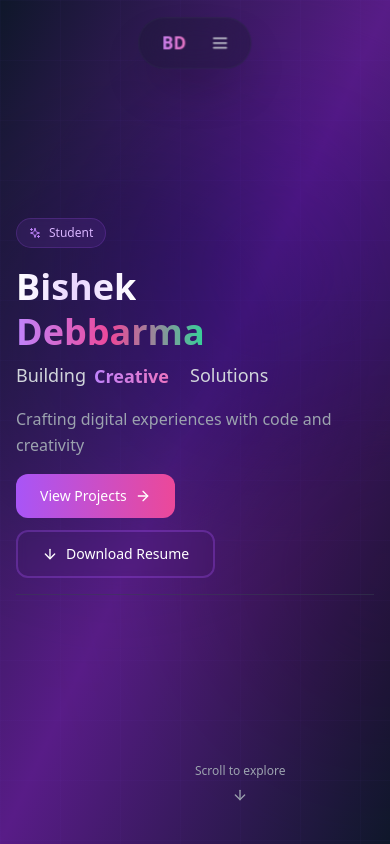
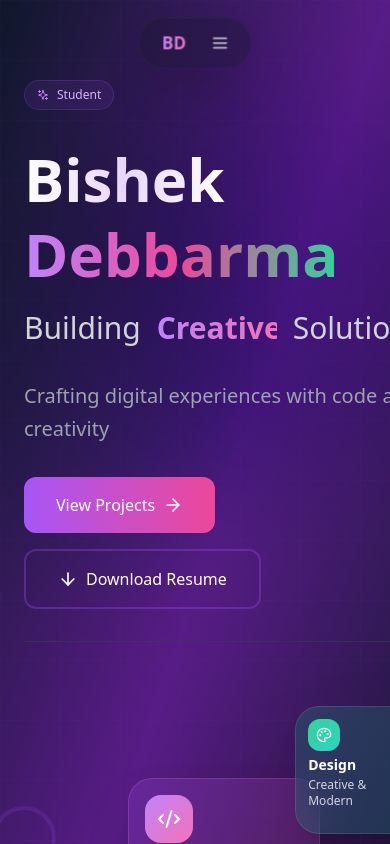
Before and after one commit to bishekdb/My-Portfolio, a React (Vite) app: page / in a window 390 px wide. Shown: the top 844 px of the page. Built offline with nearby package versions, Linux system fonts and the light colour scheme.

Commit message:
Revert Hero section to previous version - better design

```diff
--- a/src/components/Hero.tsx
+++ b/src/components/Hero.tsx
@@ -35,11 +35,11 @@ export const Hero = () => {
       <div className="absolute top-40 right-20 w-96 h-96 bg-emerald-500 rounded-full mix-blend-multiply filter blur-3xl opacity-20 animate-pulse" style={{ animationDuration: '5s', animationDelay: '1s' }} />
       <div className="absolute bottom-20 left-1/2 w-96 h-96 bg-pink-500 rounded-full mix-blend-multiply filter blur-3xl opacity-20 animate-pulse" style={{ animationDuration: '6s', animationDelay: '2s' }} />
 
-      <div className="container mx-auto px-4 sm:px-6 relative z-10">
-        <div className="grid lg:grid-cols-2 gap-8 xl:gap-16 items-center min-h-[calc(100vh-4rem)] lg:min-h-screen py-16 sm:py-20">
+      <div className="container mx-auto px-6 relative z-10">
+        <div className="grid lg:grid-cols-2 gap-8 xl:gap-16 items-center min-h-screen py-20">
           {/* Left Side - Content */}
           <div
-            className={`space-y-4 sm:space-y-6 md:space-y-8 transform transition-all duration-1000 ${
+            className={`space-y-8 transform transition-all duration-1000 ${
               isVisible ? 'translate-x-0 opacity-100' : '-translate-x-10 opacity-0'
             }`}
           >
@@ -50,8 +50,8 @@ export const Hero = () => {
             </div>
 
             {/* Main Heading with Animated Word */}
-            <div className="space-y-2 sm:space-y-3 md:space-y-4">
-              <h1 className="text-4xl sm:text-5xl md:text-7xl lg:text-8xl font-bold leading-tight">
+            <div className="space-y-4">
+              <h1 className="text-6xl md:text-7xl lg:text-8xl font-bold leading-tight">
                 <span className="bg-gradient-to-r from-white via-purple-200 to-white bg-clip-text text-transparent">
                   {portfolioConfig.name.split(' ')[0]}
                 </span>
@@ -62,9 +62,9 @@ export const Hero = () => {
               </h1>
 
               {/* Animated Rotating Text */}
-              <p className="text-lg sm:text-xl md:text-3xl lg:text-4xl font-light text-gray-300 leading-tight flex items-center flex-wrap">
-                <span className="mr-2 sm:mr-3 md:mr-4">Building</span>
-                <span className="relative w-[5.5rem] sm:w-[6rem] md:w-[7.5rem] lg:w-[9rem] h-7 sm:h-8 md:h-10 lg:h-12 flex items-center overflow-hidden">
+              <p className="text-3xl md:text-4xl font-light text-gray-300 leading-tight flex items-center">
+                <span className="mr-4">Building</span>
+                <span className="relative w-[7.5rem] md:w-[9rem] h-10 md:h-12 flex items-center overflow-visible">
                   {words.map((word, idx) => (
                     <span
                       key={idx}
@@ -80,30 +80,30 @@ export const Hero = () => {
                     </span>
                   ))}
                 </span>
-                <span className="ml-2 sm:ml-3 md:ml-4">Solutions</span>
+                <span className="ml-4">Solutions</span>
               </p>
             </div>
 
             {/* Description */}
-            <p className="text-base sm:text-lg md:text-xl text-gray-400 leading-relaxed max-w-xl">
+            <p className="text-xl text-gray-400 leading-relaxed max-w-xl">
               {portfolioConfig.tagline}
             </p>
 
             {/* CTA Buttons */}
-            <div className="flex flex-wrap gap-3 sm:gap-4">
+            <div className="flex flex-wrap gap-4">
               <button
                 onClick={scrollToProjects}
-                className="group px-6 sm:px-8 py-3 sm:py-4 bg-gradient-to-r from-purple-500 to-pink-500 text-white rounded-xl font-medium transition-all duration-300 transform hover:scale-105 hover:shadow-2xl hover:shadow-purple-500/50 flex items-center gap-2 text-sm sm:text-base"
+                className="group px-8 py-4 bg-gradient-to-r from-purple-500 to-pink-500 text-white rounded-xl font-medium transition-all duration-300 transform hover:scale-105 hover:shadow-2xl hover:shadow-purple-500/50 flex items-center gap-2"
               >
                 View Projects
-                <ArrowRight className="w-4 h-4 sm:w-5 sm:h-5 group-hover:translate-x-1 transition-transform" />
+                <ArrowRight className="w-5 h-5 group-hover:translate-x-1 transition-transform" />
               </button>
               <a
                 href="/Bishek-Debbarma-Resume.pdf"
                 download="Bishek-Debbarma-Resume.pdf"
-                className="px-6 sm:px-8 py-3 sm:py-4 border-2 border-purple-500/30 text-white rounded-xl font-medium hover:bg-purple-500/10 hover:border-purple-500 transition-all duration-300 backdrop-blur-sm flex items-center gap-2 text-sm sm:text-base"
+                className="px-8 py-4 border-2 border-purple-500/30 text-white rounded-xl font-medium hover:bg-purple-500/10 hover:border-purple-500 transition-all duration-300 backdrop-blur-sm flex items-center gap-2"
               >
-                <ArrowDown className="w-4 h-4 sm:w-5 sm:h-5" />
+                <ArrowDown className="w-5 h-5" />
                 Download Resume
               </a>
             </div>
@@ -126,12 +126,12 @@ export const Hero = () => {
 
           {/* Right Side - Visual Element */}
           <div
-            className={`relative hidden lg:block transform transition-all duration-1000 delay-300 ${
+            className={`relative transform transition-all duration-1000 delay-300 ${
               isVisible ? 'translate-x-0 opacity-100' : 'translate-x-10 opacity-0'
             }`}
           >
             {/* Floating Cards */}
-            <div className="relative w-full h-[500px] xl:h-[600px] max-w-[500px] mx-auto">
+            <div className="relative w-full h-[400px] md:h-[500px] xl:h-[600px] max-w-[500px] mx-auto">
               {/* Main Card */}
               <div className="absolute top-1/2 left-1/2 -translate-x-1/2 -translate-y-1/2 w-48 md:w-64 xl:w-80 h-64 md:h-80 xl:h-96 bg-gradient-to-br from-purple-500/20 to-pink-500/20 backdrop-blur-xl rounded-3xl border border-white/10 shadow-2xl transform hover:scale-105 transition-transform duration-500 p-4 md:p-6 xl:p-8 flex flex-col justify-between">
                 <div>
@@ -168,9 +168,9 @@ export const Hero = () => {
       </div>
 
       {/* Scroll Indicator */}
-      <div className="absolute bottom-8 left-1/2 -translate-x-1/2 flex flex-col items-center gap-2 animate-bounce z-20">
-        <span className="text-xs md:text-sm text-gray-400 text-center">Scroll to explore</span>
-        <ArrowDown className="w-4 h-4 md:w-5 md:h-5 text-gray-400" />
+      <div className="absolute bottom-8 left-1/2 -translate-x-1/2 flex flex-col items-center gap-2 animate-bounce">
+        <span className="text-sm text-gray-400">Scroll to explore</span>
+        <ArrowDown className="w-5 h-5 text-gray-400" />
       </div>
     </section>
   );
```
